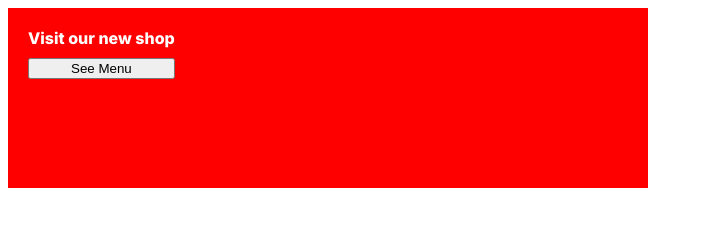
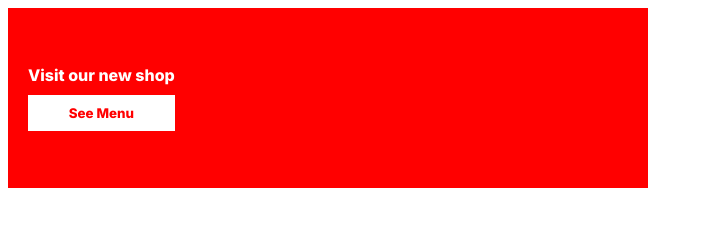
Before and after one commit to Ferdin/gsap-wordpress, a plain HTML site: page adbanner.html in a window 1280 px wide. Shown: the whole page, without its empty margins (0-703 px from the left). Drawn offline with nearby package versions, Linux system fonts and the light colour scheme.

Commit message:
Banner changes

```diff
--- a/adbanner.css
+++ b/adbanner.css
@@ -11,17 +11,24 @@
 
 .item {
     display: flex;
-    flex-direction: column; /* Stack children vertically */
-     /* Center items horizontally */
+    flex-direction: column;
+    /* align-items: center; */
+    justify-content: center; /* Align items vertically to the center */
 }
 
 span {
     font-family: 'Inter';
     font-weight: 800;
     color: white;
-    margin-bottom: 10px; /* Add margin at the bottom of the span */
+    margin-bottom: 10px;
 }
 
 button {
-    /* Add button styling here */
+    background-color: white;
+    color: red;
+    font-family: 'Inter';
+    font-weight: 800;
+    border: none;
+    padding: 10px;
+    cursor: pointer;
 }
```
